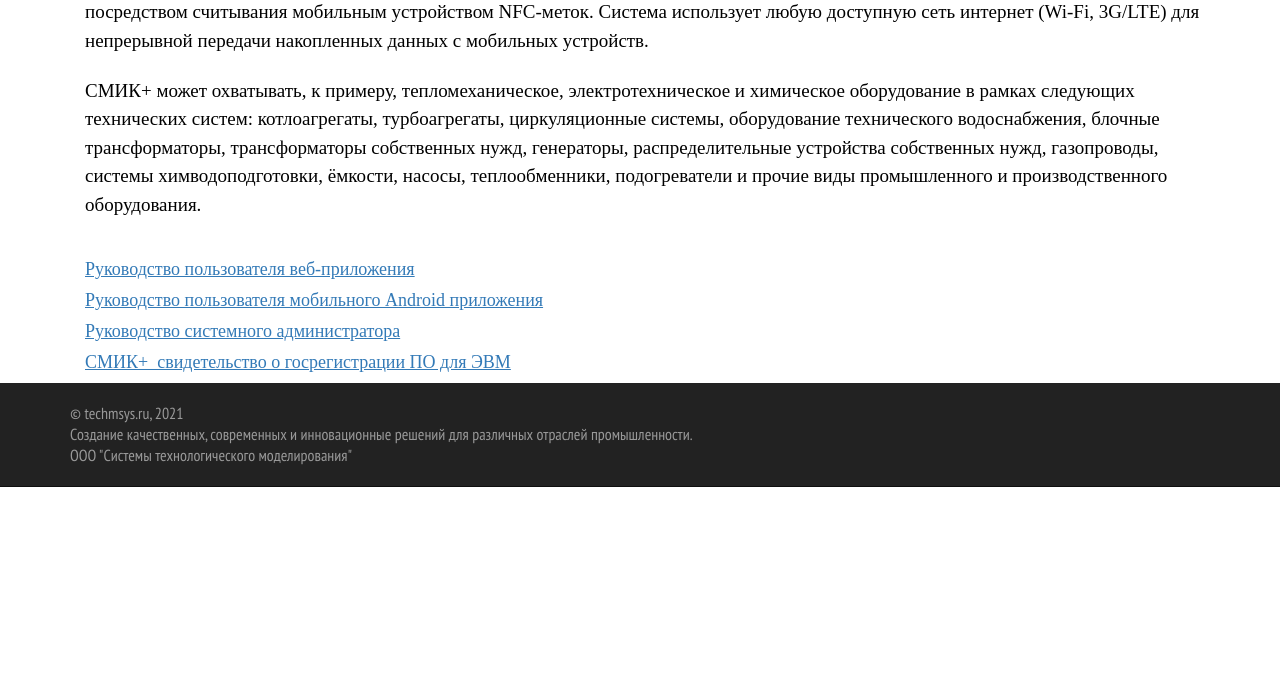
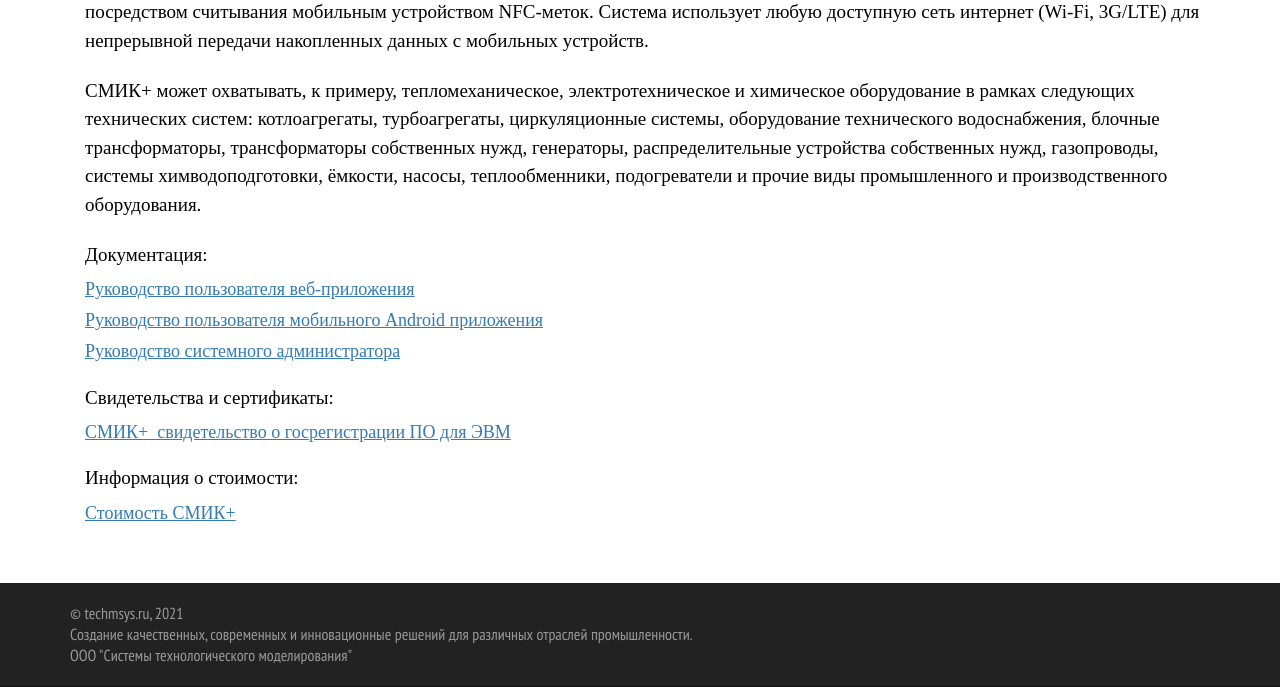
Before and after one commit to IsrafilovaAlisa/techmsys.ru, an ASP.NET Core app: page /Home/MobileInspection in a window 1280 px wide. Shown: the part 1728-2415 px from the top of the page. Before the commit the page ends 2215 px from the top, so only its background shows below. Run offline with ASP.NET Core 8, Linux system fonts and the light colour scheme; some web fonts are replaced.

Commit message:
добавлена ссылка на стоимость смик+, оглавления документов, добавлены отступы

```diff
--- a/techmsys.ru/Views/Home/MobileInspection.cshtml
+++ b/techmsys.ru/Views/Home/MobileInspection.cshtml
@@ -107,7 +107,12 @@
         .link-margin{
             margin-bottom: 10px;
         }
+        .documents{
+            font-family: 'notosanshk-regular';
+            font-size: 19px;
+            color: black;
 
+        }
     </style>
 
 </head>
@@ -217,7 +222,7 @@
             </div>
             <!-- End Header Section -->
 
-                <div class="container" style="margin-top: 130px;">
+            <div class="container" style="margin-top: 130px; margin-bottom:49px;">
                 <section id="pricing-section">
                     <div class="container" >
                         <div class="row">
@@ -282,8 +287,13 @@
                             прочие виды промышленного и производственного оборудования.
                         </p>
                     </div>
-                        <div class="container" style="margin-top: 30px;">
+                    <div class="container" style="margin-top: 1%;">
                         <div class="row">
+                            <div class="col-md-12">
+                                <p class="documents">
+                                    Документация:
+                                </p>
+                            </div>
                             <div class="col-md-12 link-margin">
                                 <a style="font-size: 18px; text-decoration: underline;font-family: 'notosanshk-light';" href="/asset//documents/Руководство пользователя веб-приложения СМИК+.docx">Руководство пользователя веб-приложения</a>
                             </div>
@@ -293,8 +303,31 @@
                             <div class="col-md-12 link-margin">
                                 <a style="font-size: 18px; text-decoration: underline; font-family: 'notosanshk-light';" href="/asset//documents/Руководство системного администратора СМИК+.docx">Руководство системного администратора</a>
                             </div>
+
+                        </div>
+                    </div>
+
+                    <div class="container" style="margin-top: 1%">
+                        <div class="row">
+                            <div class="col-md-12">
+                                <p class="documents">
+                                    Свидетельства и сертификаты:
+                                </p>
+                            </div>
                         <div class="col-md-12 link-margin">
                                 <a style="font-size: 18px; text-decoration: underline; font-family: 'notosanshk-light';" href="/asset//documents/СМИК+_свидетельство о госрегистрации ПО для ЭВМ.pdf">СМИК+_свидетельство о госрегистрации ПО для ЭВМ</a>
+                            </div>
+                        </div>
+                    </div>
+                    <div class="container" style="margin-top: 1%;">
+                        <div class="row">
+                            <div class="col-md-12">
+                                <p class="documents">
+                                    Информация о стоимости:
+                                </p>
+                            </div>
+                            <div class="col-md-12 link-margin">
+                                <a style ="font-size: 18px; text-decoration: underline; font-family: 'notosanshk-light';" href="/asset/documents/Прайс СМИК+.pdf">Стоимость СМИК+ </a>
                             </div>
                         </div>
                     </div>
```
Also changed, not shown: 1 other file. Lines whose indentation alone changed are shown as unchanged.
